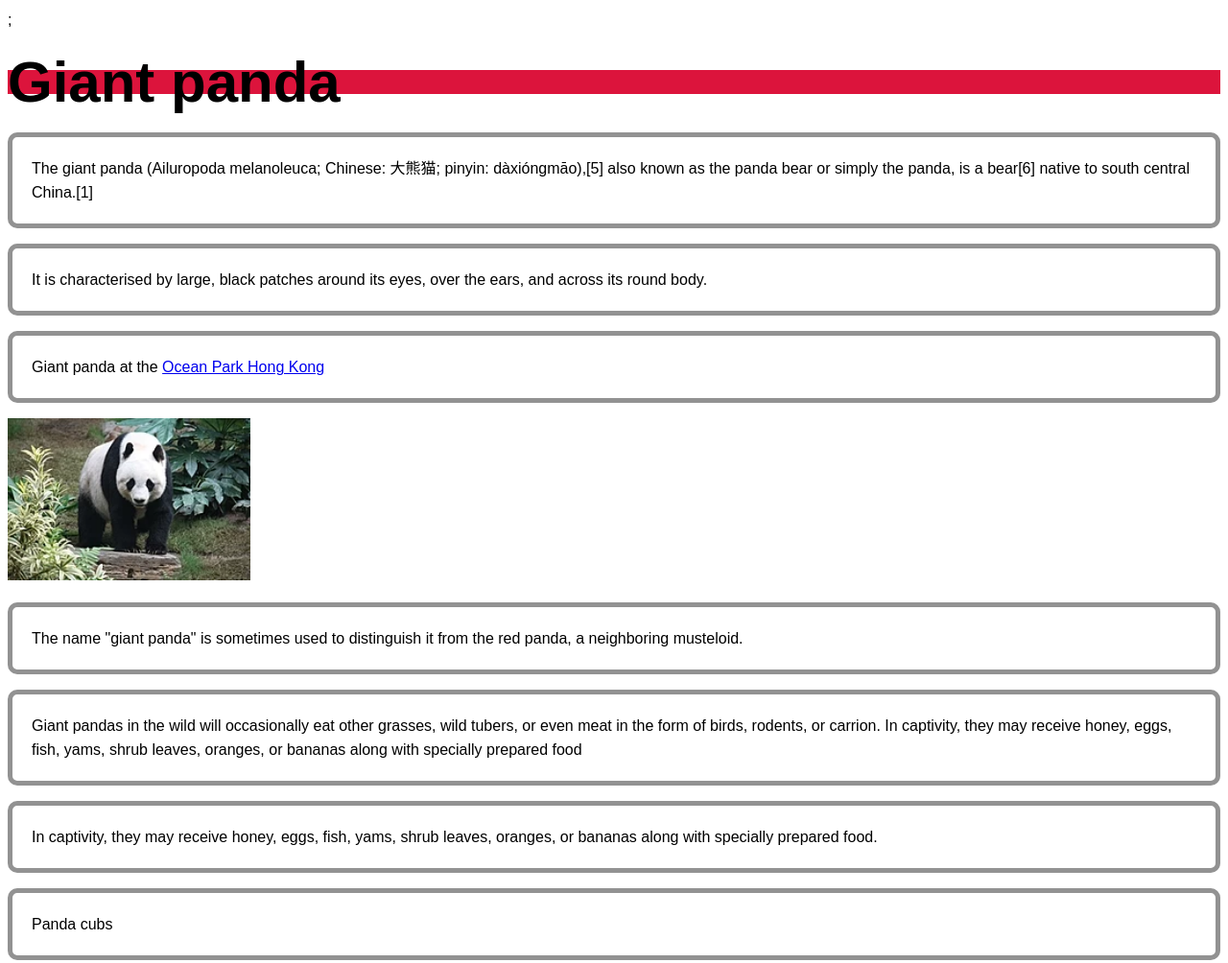
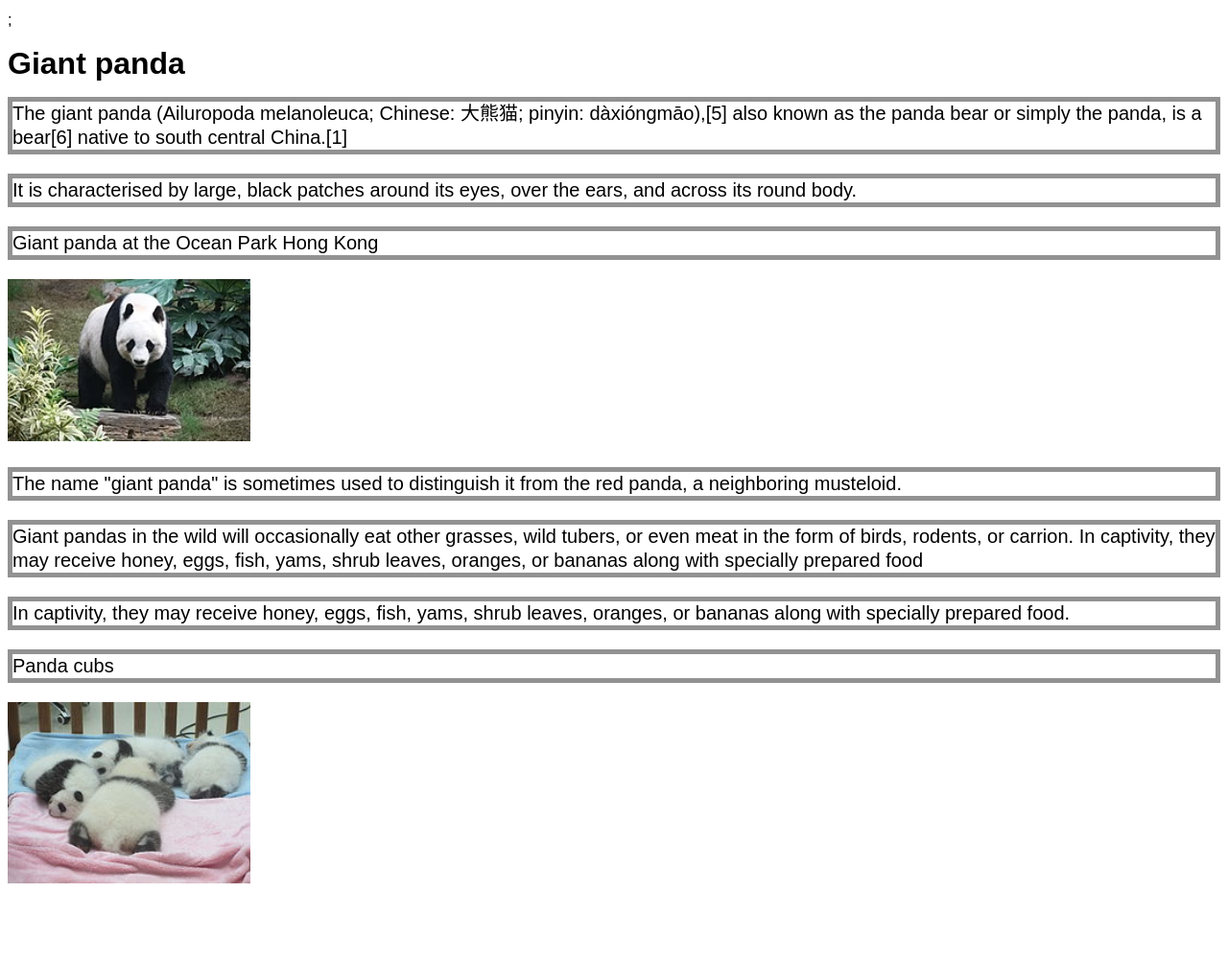
Before and after one commit to aslidHM/learning, a plain HTML site: page index.html in a window 1280 px wide. Shown: the top 1004 px of the page at 96% size. After the commit the page ends 936 px from the top, so only its background shows below. Drawn offline with Linux system fonts and the light colour scheme.

Commit message:
Revert "Heading backcolor"
This reverts commit 69206da13669e01121b57465a1f67230fef863c4.

```diff
--- a/index.html
+++ b/index.html
@@ -21,7 +21,7 @@
         over the ears, and across its round body.
     </p>
     <p>
-        Giant panda at the <a href="https://en.wikipedia.org/wiki/Ocean_Park_Hong_Kong">Ocean Park Hong Kong</a>
+        Giant panda at the Ocean Park Hong Kong
     </p>
 
     <img src="GrosserPanda.jpeg" />
--- a/pandastyle.css
+++ b/pandastyle.css
@@ -1,3 +1,5 @@
+
+
 body{
 line-height: 25px;
 font-family: Arial;
@@ -12,22 +14,11 @@ img{
     margin: 40px auto;
     border: dotted 20px #929292;
     padding: 20px;
-    border-color: coral;
-    border-width: 7px;
-    padding: 7px;
 }
 
 p{
-
+    font-size: 20px;
     font-family: Arial;
     border: solid 5px #929292;
-    padding: 20px;
-    border-radius: 10px;
 
 }
-h1{
-    font-size: 60px;
-    font-family: Arial;
-    background-color: crimson;
-
-}
```
